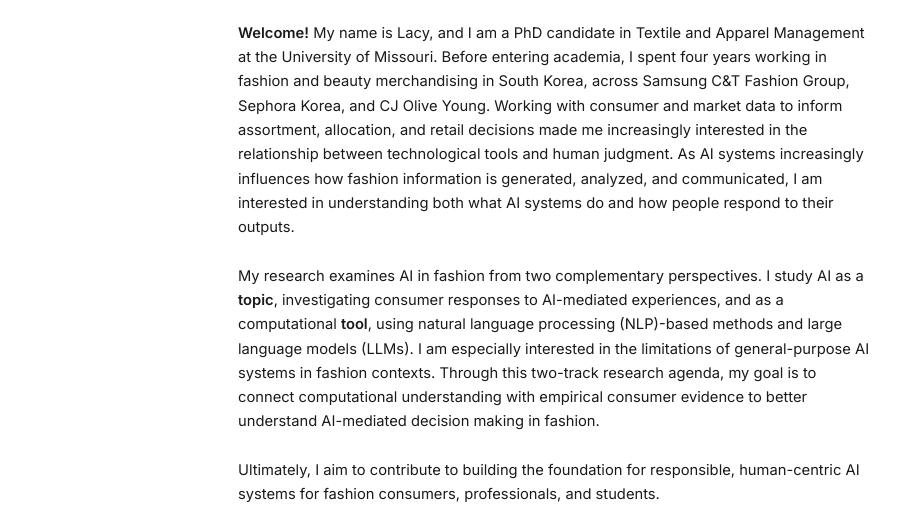
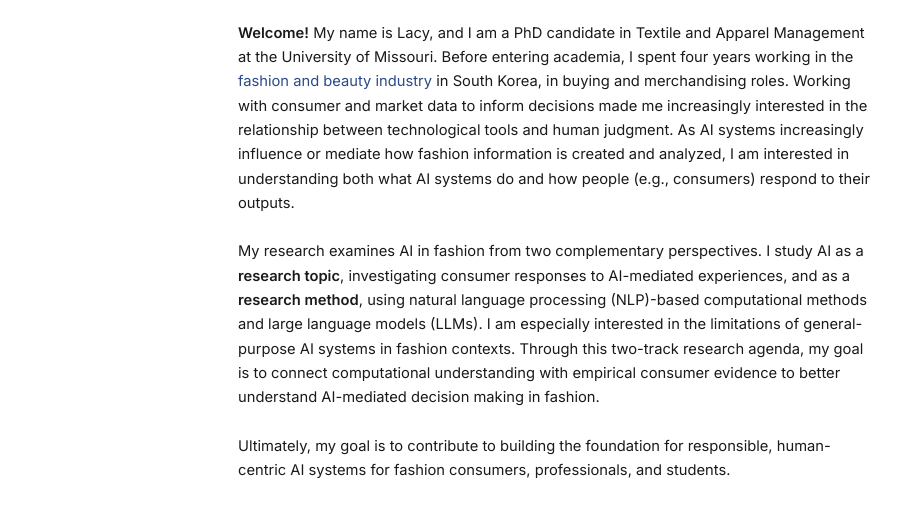
Before and after one commit to lhjrhee/profile, a plain HTML site: page index.html in a window 1280 px wide. Shown: the part 291-800 px from the top of the page, without its empty margins (186-1091 px from the left). Drawn offline with nearby package versions, Linux system fonts and the light colour scheme.

Commit message:
Revise bio section for improved clarity
Updated bio to enhance clarity and specificity regarding industry experience and research focus.

```diff
--- a/index.html
+++ b/index.html
@@ -337,21 +337,18 @@
             </div>
             <p class="bio"> <b> Welcome!</b> My name is Lacy, and I am a PhD candidate
               in Textile and Apparel Management at the University of Missouri.
-              Before entering academia, I spent four years working in fashion and beauty merchandising in South Korea,
-              across Samsung C&T Fashion Group, Sephora Korea, and CJ Olive Young.
-              Working with consumer and market data to inform assortment, allocation,
-              and retail decisions made me increasingly interested in the relationship between technological tools and human judgment.
-              As AI systems increasingly influences how fashion information is generated,
-              analyzed, and communicated, I am interested in understanding both what AI systems do and
-              how people respond to their outputs. <br> <br>
+              Before entering academia, I spent four years working in the <a href="/profile/industrytimeline.html">fashion and beauty industry </a> in South Korea, in buying and merchandising roles.
+              Working with consumer and market data to inform decisions made me increasingly interested in the relationship between technological tools and human judgment.
+              As AI systems increasingly influence or mediate how fashion information is created and analyzed, I am interested in understanding both what AI systems do and
+              how people (e.g., consumers) respond to their outputs. <br> <br>
 
               My research examines AI in fashion from two complementary perspectives.
-              I study AI as a <b>topic</b>, investigating consumer responses to AI-mediated experiences, and as a computational <b>tool</b>,
-              using natural language processing (NLP)-based methods and large language models (LLMs).
+              I study AI as a <b>research topic</b>, investigating consumer responses to AI-mediated experiences, and as a <b>research method</b>,
+              using natural language processing (NLP)-based computational methods and large language models (LLMs).
               I am especially interested in the limitations of general-purpose AI systems in fashion contexts.
               Through this two-track research agenda, my goal is to connect computational understanding with empirical consumer evidence
               to better understand AI-mediated decision making in fashion.
-              <br> <br> Ultimately, I aim to contribute to building the foundation for responsible, human-centric AI systems for fashion consumers, professionals, and students.
+              <br> <br> Ultimately, my goal is to contribute to building the foundation for responsible, human-centric AI systems for fashion consumers, professionals, and students.
             </p>
           </div>
         </div>
```
